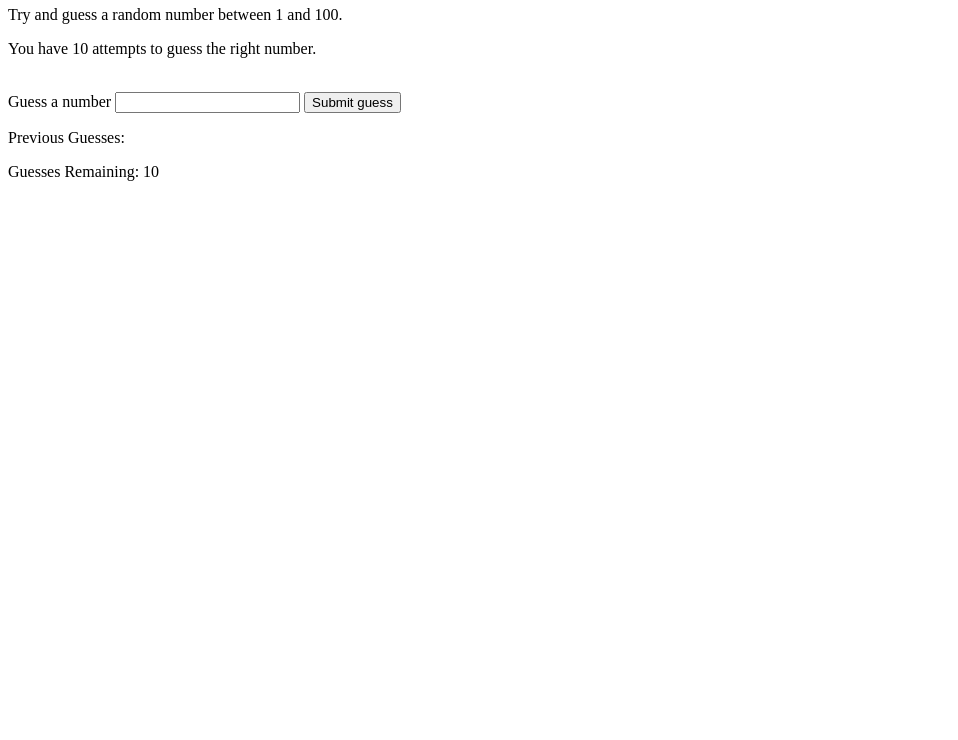
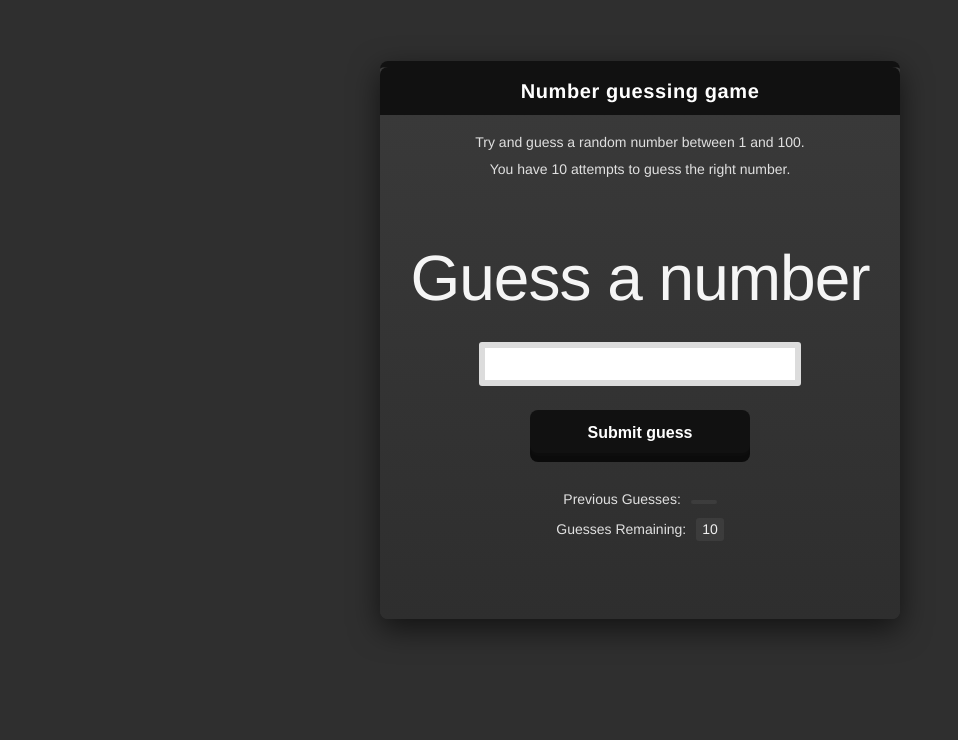
Before and after one commit to ompatil-711/Mini_Project-JavaScript, a plain HTML site: page MiniProjects/Project5/index.html in a window 1280 px wide. Shown: the part 60-800 px from the top of the page, without its empty margins (0-958 px from the left). Drawn offline with Linux system fonts and the light colour scheme.

Commit message:
GuessNumber

```diff
--- a/MiniProjects/Project5/index.html
+++ b/MiniProjects/Project5/index.html
@@ -1,4 +1,12 @@
-<div id="wrapper">
+<!DOCTYPE html>
+<html lang="en">
+<head>
+    <meta charset="UTF-8">
+    <meta name="viewport" content="width=device-width, initial-scale=1.0">
+    <title>Document</title>
+    <link rel="stylesheet" href="sytle.css">
+</head>
+    <div id="wrapper">
     <h1>Number guessing game</h1>
     <p>Try and guess a random number between 1 and 100.</p>
     <p>You have 10 attempts to guess the right number.</p>
@@ -17,4 +25,10 @@
     </div>
 </div>
 
-<script src="chaiaurcode.js"></script>
+<script src="script.js"></script>
+
+
+<body>
+
+</body>
+</html>
--- /dev/null
+++ b/MiniProjects/Project5/sytle.css
@@ -0,0 +1,322 @@
+/* sytle.css - styles for Number guessing game */
+
+/* Base / Reset */
+/* sytle.css - styles for Number guessing game */
+
+/* Base / Reset */
+* {
+  box-sizing: border-box;
+  margin: 0;
+  padding: 0;
+}
+
+html, body {
+  height: 100%;
+}
+
+body {
+  font-family: "Helvetica Neue", Arial, sans-serif;
+  background: #2f2f2f; /* dark gray background */
+  color: #ececec;
+  display: flex;
+  align-items: center;
+  justify-content: center;
+  padding: 30px;
+  line-height: 1.4;
+}
+
+/* Page wrapper */
+#wrapper {
+  width: 100%;
+  max-width: 520px;
+  text-align: center;
+  background: linear-gradient(#3a3a3a, #2e2e2e);
+  border-radius: 8px;
+  padding: 40px 30px;
+  box-shadow: 0 10px 30px rgba(0,0,0,0.6);
+  border-top: 6px solid #111; /* top bar like screenshot */
+}
+
+/* Top title bar effect */
+#wrapper h1 {
+  background: #111;
+  color: #fff;
+  font-size: 20px;
+  margin: -40px -30px 18px -30px;
+  padding: 10px 0;
+  border-top-left-radius: 8px;
+  border-top-right-radius: 8px;
+  font-weight: 700;
+  letter-spacing: 0.6px;
+}
+
+/* Intro paragraphs */
+#wrapper p {
+  color: #e0e0e0;
+  font-size: 14px;
+  margin-bottom: 8px;
+}
+
+/* Big "Guess a number" label */
+label#guess {
+  display: block;
+  font-size: 64px;
+  font-weight: 300;
+  color: #f5f5f5;
+  margin: 24px 0 18px;
+  letter-spacing: -1px;
+}
+
+/* Form layout */
+.form {
+  margin-bottom: 22px;
+}
+
+/* Input field */
+input#guessField {
+  display: block;
+  width: 70%;
+  max-width: 360px;
+  height: 44px;
+  margin: 0 auto 18px;
+  padding: 8px 12px;
+  font-size: 20px;
+  border-radius: 3px;
+  border: 6px solid #dcdcdc; /* white inset look like screenshot */
+  background: #ffffff;
+  color: #111;
+  outline: none;
+  box-shadow: none;
+}
+
+/* Submit button */
+input.guessSubmit,
+input#subt {
+  display: inline-block;
+  width: 220px;
+  height: 46px;
+  margin: 6px auto 12px;
+  font-size: 16px;
+  font-weight: 600;
+  text-align: center;
+  cursor: pointer;
+  border: none;
+  border-radius: 8px;
+  background: #111; /* dark button */
+  color: #fff;
+  box-shadow: 0 6px 0 #0b0b0b, inset 0 -3px 0 rgba(0,0,0,0.25);
+  transition: transform 0.08s ease, box-shadow 0.08s ease;
+}
+
+/* Button hover / active */
+input.guessSubmit:hover,
+input#subt:hover {
+  transform: translateY(-1px);
+}
+
+input.guessSubmit:active,
+input#subt:active {
+  transform: translateY(1px);
+  box-shadow: 0 3px 0 #0b0b0b;
+}
+
+/* Result paragraphs */
+.resultParas {
+  margin-top: 8px;
+  color: #ddd;
+  font-size: 14px;
+}
+
+.resultParas p {
+  margin: 8px 0;
+}
+
+/* Spans that update dynamically */
+.resultParas .guesses,
+.resultParas .lastResult {
+  display: inline-block;
+  min-width: 26px;
+  text-align: left;
+  margin-left: 6px;
+  color: #f0f0f0;
+  background: rgba(255,255,255,0.06);
+  padding: 2px 6px;
+  border-radius: 3px;
+}
+
+/* Low/High message */
+p.lowOrHi {
+  margin-top: 10px;
+  font-weight: 600;
+  color: #ffd166; /* highlight color for messages */
+  min-height: 20px;
+}
+
+/* Responsive tweaks */
+@media (max-width: 420px) {
+  label#guess {
+    font-size: 44px;
+  }
+  input#guessField {
+    width: 86%;
+  }
+  input.guessSubmit {
+    width: 86%;
+  }
+}
+
+
+html, body {
+  height: 100%;
+}
+
+body {
+  font-family: "Helvetica Neue", Arial, sans-serif;
+  background: #2f2f2f; /* dark gray background */
+  color: #ececec;
+  display: flex;
+  align-items: center;
+  justify-content: center;
+  padding: 30px;
+  line-height: 1.4;
+}
+
+/* Page wrapper */
+#wrapper {
+  width: 100%;
+  max-width: 520px;
+  text-align: center;
+  background: linear-gradient(#3a3a3a, #2e2e2e);
+  border-radius: 8px;
+  padding: 40px 30px;
+  box-shadow: 0 10px 30px rgba(0,0,0,0.6);
+  border-top: 6px solid #111; /* top bar like screenshot */
+}
+
+/* Top title bar effect */
+#wrapper h1 {
+  background: #111;
+  color: #fff;
+  font-size: 20px;
+  margin: -40px -30px 18px -30px;
+  padding: 10px 0;
+  border-top-left-radius: 8px;
+  border-top-right-radius: 8px;
+  font-weight: 700;
+  letter-spacing: 0.6px;
+}
+
+/* Intro paragraphs */
+#wrapper p {
+  color: #e0e0e0;
+  font-size: 14px;
+  margin-bottom: 8px;
+}
+
+/* Big "Guess a number" label */
+label#guess {
+  display: block;
+  font-size: 64px;
+  font-weight: 300;
+  color: #f5f5f5;
+  margin: 24px 0 18px;
+  letter-spacing: -1px;
+}
+
+/* Form layout */
+.form {
+  margin-bottom: 22px;
+}
+
+/* Input field */
+input#guessField {
+  display: block;
+  width: 70%;
+  max-width: 360px;
+  height: 44px;
+  margin: 0 auto 18px;
+  padding: 8px 12px;
+  font-size: 20px;
+  border-radius: 3px;
+  border: 6px solid #dcdcdc; /* white inset look like screenshot */
+  background: #ffffff;
+  color: #111;
+  outline: none;
+  box-shadow: none;
+}
+
+/* Submit button */
+input.guessSubmit,
+input#subt {
+  display: inline-block;
+  width: 220px;
+  height: 46px;
+  margin: 6px auto 12px;
+  font-size: 16px;
+  font-weight: 600;
+  text-align: center;
+  cursor: pointer;
+  border: none;
+  border-radius: 8px;
+  background: #111; /* dark button */
+  color: #fff;
+  box-shadow: 0 6px 0 #0b0b0b, inset 0 -3px 0 rgba(0,0,0,0.25);
+  transition: transform 0.08s ease, box-shadow 0.08s ease;
+}
+
+/* Button hover / active */
+input.guessSubmit:hover,
+input#subt:hover {
+  transform: translateY(-1px);
+}
+
+input.guessSubmit:active,
+input#subt:active {
+  transform: translateY(1px);
+  box-shadow: 0 3px 0 #0b0b0b;
+}
+
+/* Result paragraphs */
+.resultParas {
+  margin-top: 8px;
+  color: #ddd;
+  font-size: 14px;
+}
+
+.resultParas p {
+  margin: 8px 0;
+}
+
+/* Spans that update dynamically */
+.resultParas .guesses,
+.resultParas .lastResult {
+  display: inline-block;
+  min-width: 26px;
+  text-align: left;
+  margin-left: 6px;
+  color: #f0f0f0;
+  background: rgba(255,255,255,0.06);
+  padding: 2px 6px;
+  border-radius: 3px;
+}
+
+/* Low/High message */
+p.lowOrHi {
+  margin-top: 10px;
+  font-weight: 600;
+  color: #ffd166; /* highlight color for messages */
+  min-height: 20px;
+}
+
+/* Responsive tweaks */
+@media (max-width: 420px) {
+  label#guess {
+    font-size: 44px;
+  }
+  input#guessField {
+    width: 86%;
+  }
+  input.guessSubmit {
+    width: 86%;
+  }
+}
```
Also changed, not shown: MiniProjects/Project5/script.js (added).
